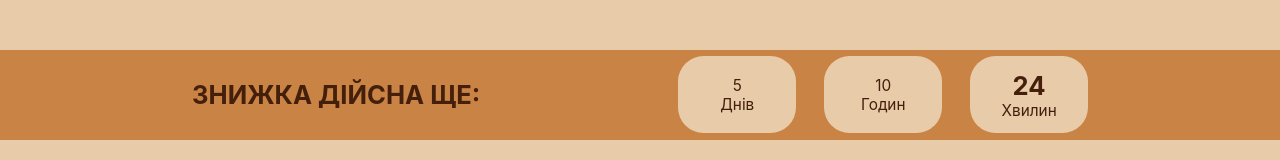
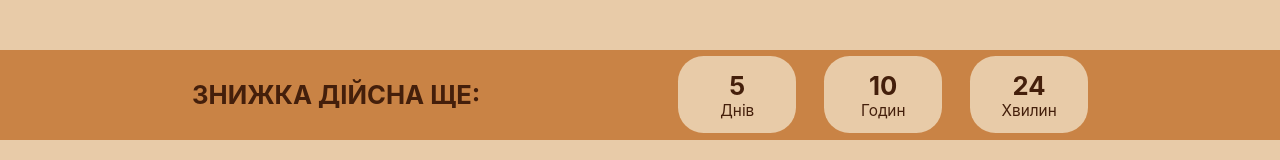
Before and after one commit to deltaonlyone/LeatherBagsFrontend, a React (Create React App) app: page / in a window 1280 px wide. Shown: the part 548-708 px from the top of the page. Built offline with nearby package versions, Linux system fonts and the light colour scheme.

Commit message:
Hot-fix className

```diff
--- a/src/components/homePage/saleTimer/SaleTimer.js
+++ b/src/components/homePage/saleTimer/SaleTimer.js
@@ -32,10 +32,10 @@ const SaleTimer = () => {
             <div className={styles.text}>ЗНИЖКА ДІЙСНА ЩЕ:</div>
             <div className={styles.timer}>
                 <div className={styles.time}>
-                    <a>{timeLeft.days}</a>Днів
+                    <a className={styles.var}>{timeLeft.days}</a>Днів
                 </div>
                 <div className={styles.time}>
-                    <a>{timeLeft.hours}</a>Годин
+                    <a className={styles.var}>{timeLeft.hours}</a>Годин
                 </div>
                 <div className={styles.time}>
                     <a className={styles.var}>{timeLeft.minutes}</a>Хвилин
```
